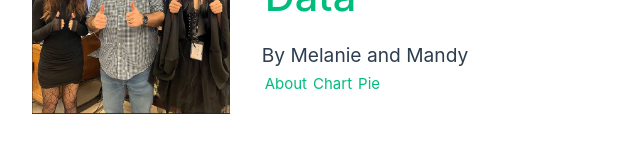
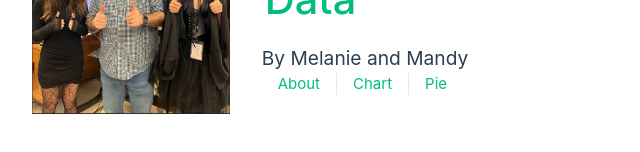
Before and after one commit to staten-island-tech/vue-charts-mylittleponies, a Vue app in the folder vue-project/: page / in a window 1280 px wide. Shown: the part 396-548 px from the top of the page, without its empty margins (0-640 px from the left). Built offline with nearby package versions, Linux system fonts and the light colour scheme.

Commit message:
PRINCESS LUNA

```diff
--- a/vue-project/src/App.vue
+++ b/vue-project/src/App.vue
@@ -39,6 +39,24 @@ header {
   margin: 0 auto 2rem;
 }
 
+.wrapper a.router-link-exact-active {
+  color: var(--color-text);
+}
+
+.wrapper a.router-link-exact-active:hover {
+  background-color: transparent;
+}
+
+.wrapper a {
+  display: inline-block;
+  padding: 0 1rem;
+  border-left: 1px solid var(--color-border);
+}
+
+.wrapper a:first-of-type {
+  border: 0;
+}
+
 @media (min-width: 1024px) {
   header {
     display: flex;
```
